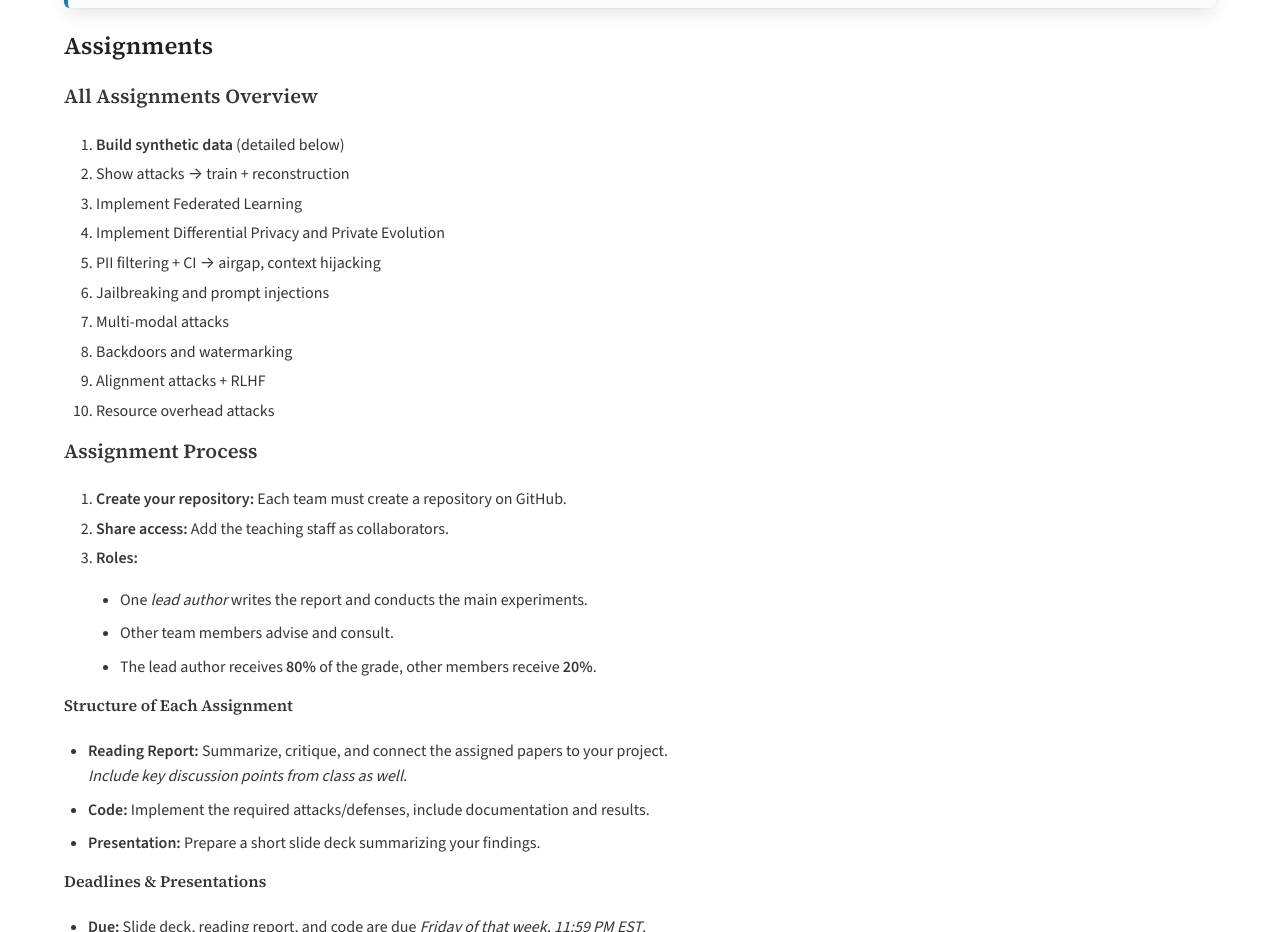
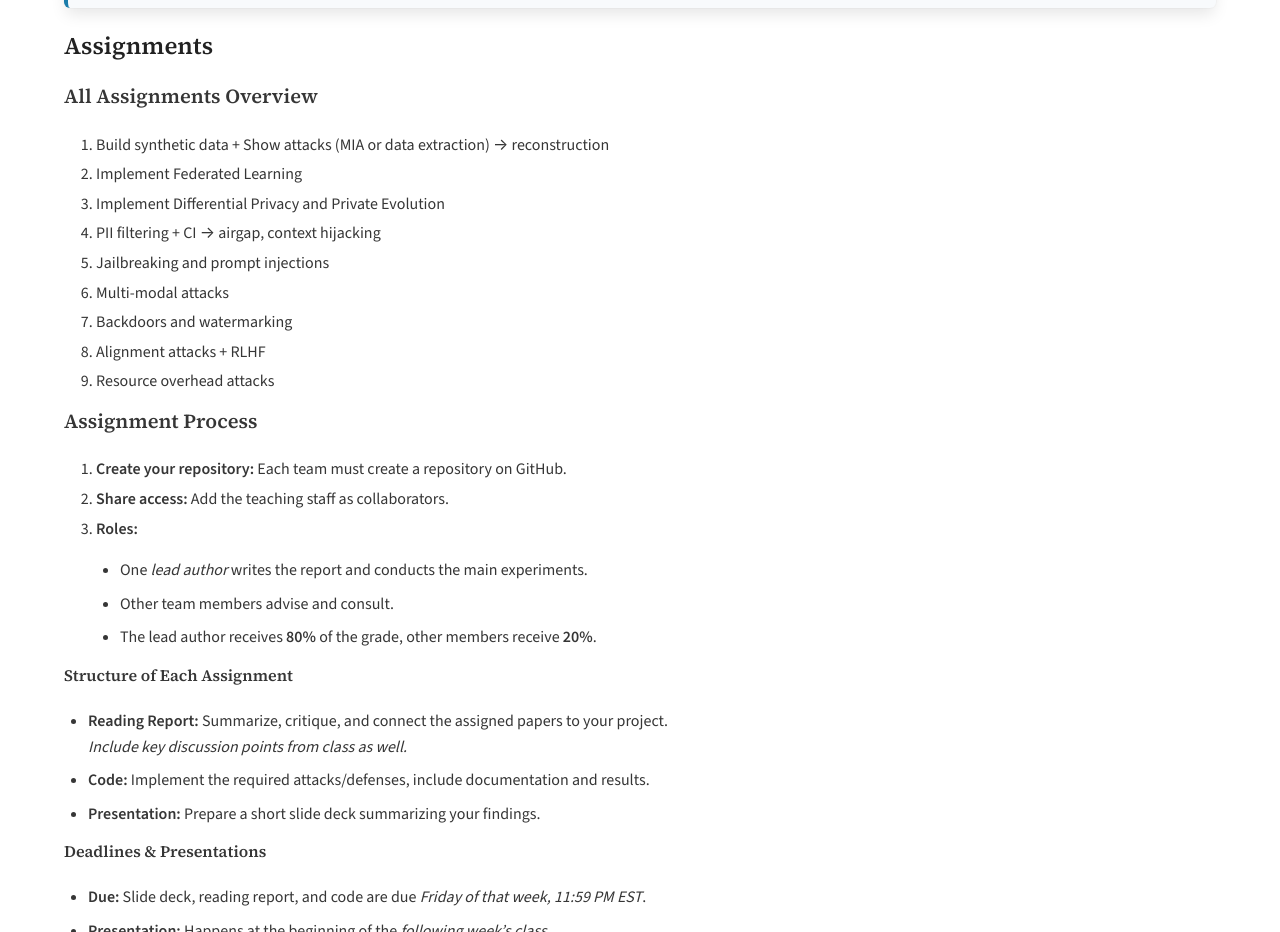
Before and after one commit to umass-CS690F/umass-cs690f.github.io, a plain HTML site: page index.html in a window 1280 px wide. Shown: the part 5699-6631 px from the top of the page. Drawn offline with nearby package versions, Linux system fonts and the light colour scheme.

Commit message:
overview changed

```diff
--- a/index.html
+++ b/index.html
@@ -375,8 +375,7 @@ Differential Privacy</a></td><td></td><td></td></tr>
                 <div class="content">
                 <h3 class="title is-5 mt-4">All Assignments Overview</h3>
                 <ol>
-                    <li><strong>Build synthetic data</strong> (detailed below)</li>
-                    <li>Show attacks → train + reconstruction</li>
+                    <li>Build synthetic data + Show attacks (MIA or data extraction) → reconstruction</li>
                     <li>Implement Federated Learning</li>
                     <li>Implement Differential Privacy and Private Evolution</li>
                     <li>PII filtering + CI → airgap, context hijacking</li>
```
